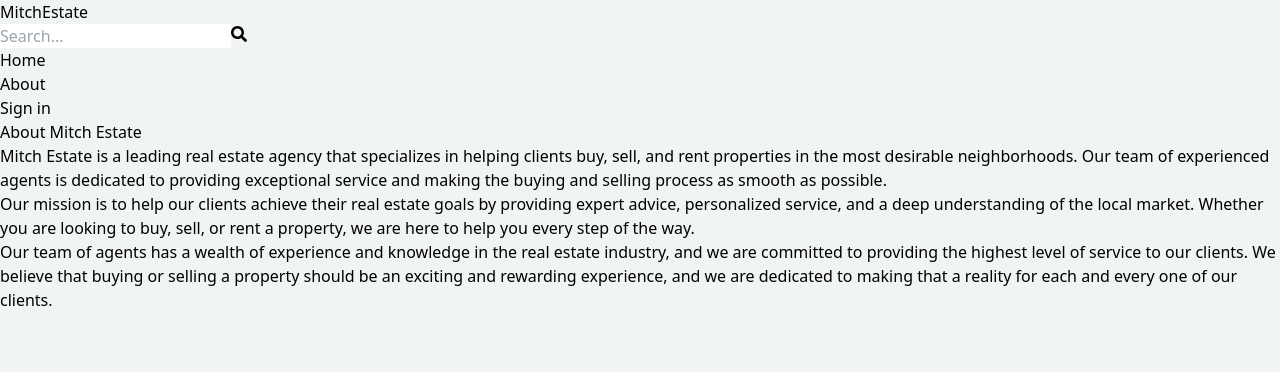
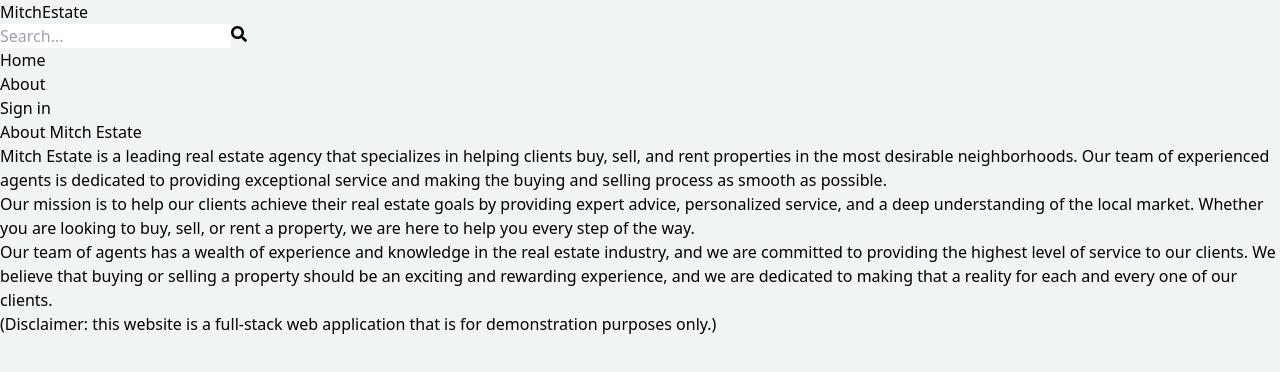
Before and after one commit to mitchellrosenthalofficial/project_FullStack_mern_estate, a React (Vite) app in the folder client/: page /about in a window 1280 px wide. Shown: the top 372 px of the page. Built offline with nearby package versions, Linux system fonts and the light colour scheme; no server answers.

Commit message:
Refining about and home page.

```diff
--- a/client/src/pages/About.jsx
+++ b/client/src/pages/About.jsx
@@ -9,6 +9,7 @@ export default function About() {
       Our mission is to help our clients achieve their real estate goals by providing expert advice, personalized service, and a deep understanding of the local market. Whether you are looking to buy, sell, or rent a property, we are here to help you every step of the way.
       </p>
       <p className='mb-4 text-slate-700'>Our team of agents has a wealth of experience and knowledge in the real estate industry, and we are committed to providing the highest level of service to our clients. We believe that buying or selling a property should be an exciting and rewarding experience, and we are dedicated to making that a reality for each and every one of our clients.</p>
+      <p className='mb-4 text-slate-700'>(Disclaimer: this website is a full-stack web application that is for demonstration purposes only.)</p>
     </div>
   )
 }
--- a/client/src/pages/Home.jsx
+++ b/client/src/pages/Home.jsx
@@ -55,7 +55,7 @@ export default function Home() {
           place with ease
         </h1>
         <div className='text-gray-400 text-xs sm:text-sm'>
-          Sahand Estate is the best place to find your next perfect place to
+          Mitch Estate is the best place to find your next perfect place to
           live.
           <br />
           We have a wide range of properties for you to choose from.
```
